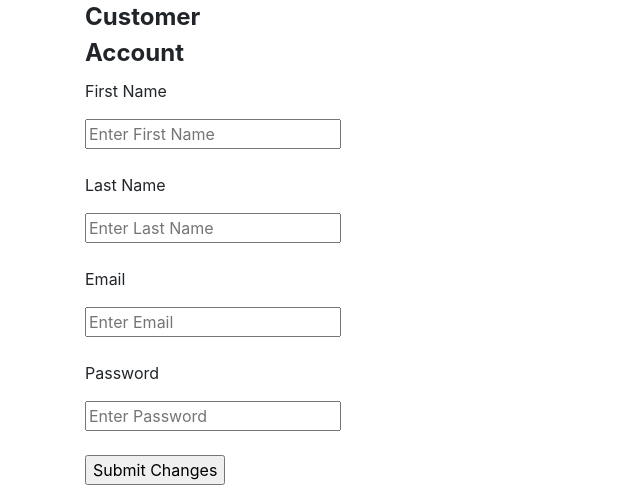
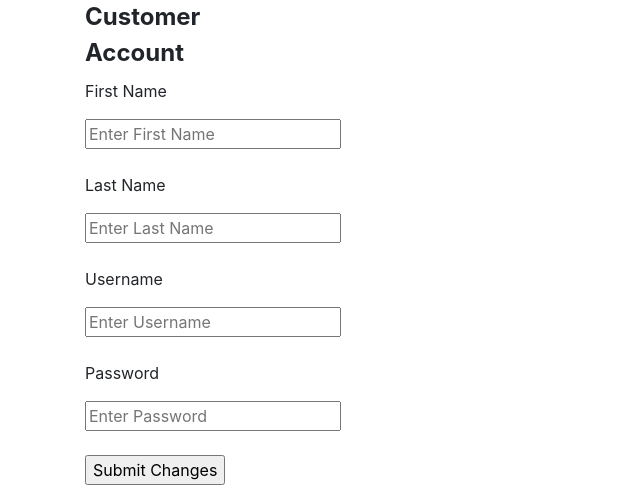
Before and after one commit to lindsshldz/suburbanoutfitters, a PHP site: page /custacct.php in a window 1280 px wide. Shown: the part 73-562 px from the top of the page, without its empty margins (0-640 px from the left). Run offline with PHP 8.4, Linux system fonts and the light colour scheme; some libraries are stand-ins or nearby versions; some web fonts are replaced.

Commit message:
Update custacct.php

```diff
--- a/html/custacct.php
+++ b/html/custacct.php
@@ -64,8 +64,8 @@
             <input type="text" id="Last Name" placeholder="Enter Last Name"/>
             <br><br>
 
-            <p>Email</p>
-            <input type="text" id="Email" placeholder="Enter Email" required/>
+            <p>Username</p>
+            <input type="text" id="Username" placeholder="Enter Username" required/>
             <br><br>
 
             <p>Password</p>
```
